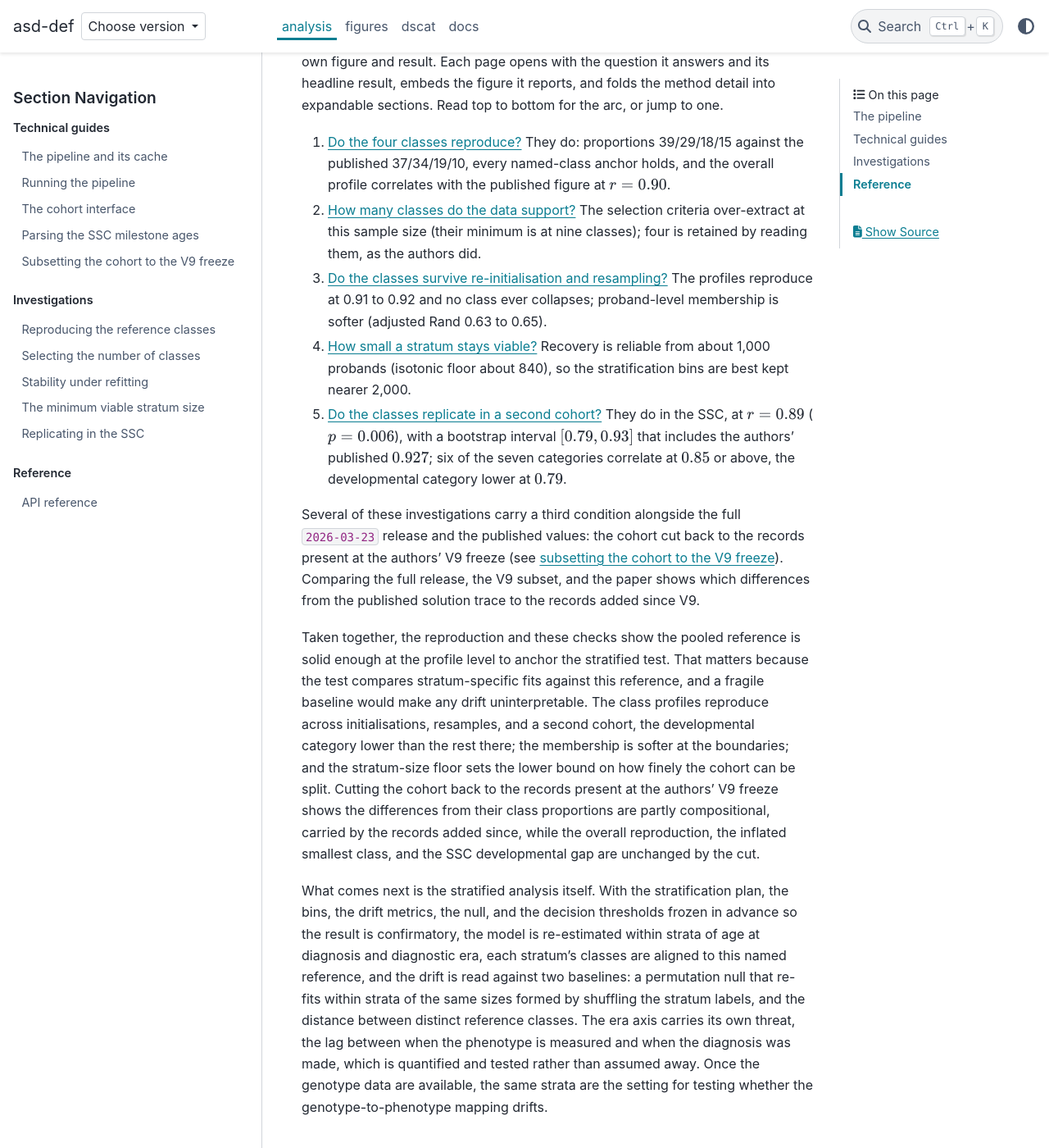
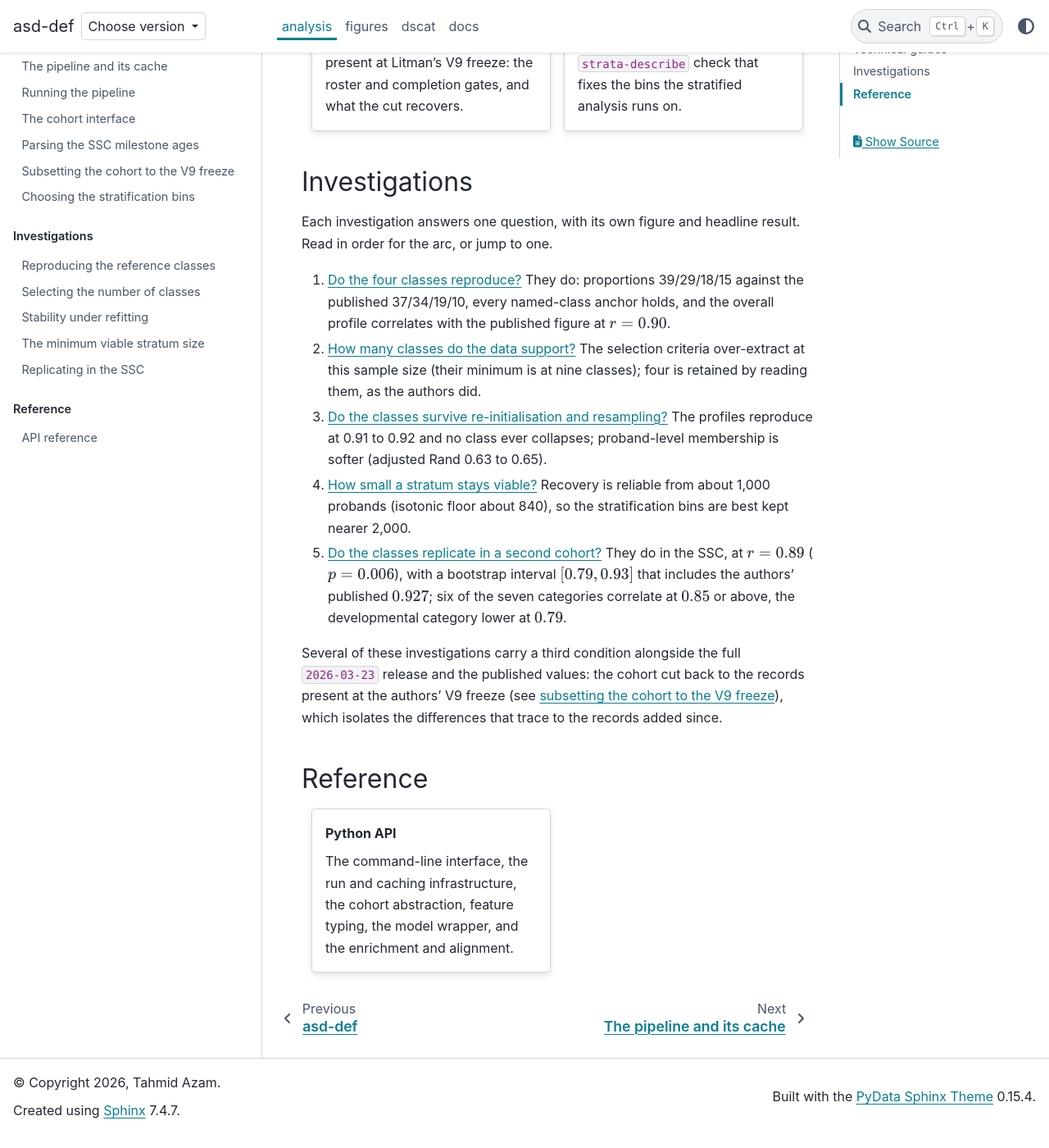
Before and after one commit to tahmidazam/asd-def, a Sphinx documentation site: the page built from docs/source/packages/analysis/index.md, in a window 1280 px wide and 1400 px high, scrolled down 2817 px. Shown: the whole window at 82% size. Built offline with Sphinx 7.4.7 and the PyData theme 0.15.4, drawn with Linux system fonts in a browser that asks for light colours; some of the changed text lies outside the part shown.

Commit message:
docs(analysis): document the stratification feasibility check
Add a guide for the binning policies, the acceptance requirements a partition
must meet, and the strata-describe stage that fixes the stratification bins.
Wire strata-describe into the package landing page (the pipeline diagram, the
stage table, and the guides grid) and into the runbook, which no longer stops
at replicate.

```diff
--- a/docs/source/packages/analysis/index.md
+++ b/docs/source/packages/analysis/index.md
@@ -4,17 +4,14 @@
 classes of Litman et al. (2025) and testing whether they hold within strata of age at
 diagnosis and diagnostic era.
 
-The package is built one pipeline stage at a time. Each stage is a CLI subcommand that reads
-named inputs and writes its outputs plus a manifest under a content-addressed `artefacts/`
-directory, so a later run recomputes only what changed.
+Each stage is a CLI subcommand that reads named inputs and writes its outputs plus a manifest
+under a content-addressed `artefacts/` directory, so a later run recomputes only what changed.
 
 ## The pipeline
 
 Three stages build the named reference, and four more stress-test it. The `cohort` stage builds
 the harmonised proband-by-feature matrix, `fit` fits the reference four-class mixture model, and
-`align` names the classes; the four checks branch from there. The remaining stages (the
-stratified analysis and reporting) are listed under "planned" in `analysis --help` and are added
-as the work proceeds.
+`align` names the classes; the four checks branch from there.
 
 :::{mermaid}
 flowchart LR
@@ -26,6 +23,7 @@
   align --> nmin[nmin]
   cohort --> select[select]
   cohort --> replicate[replicate]
+  cohort --> strata[strata-describe]
 :::
 
 The cohort layer sits behind one interface with a SPARK and an SSC backend, so a stage runs on
@@ -40,11 +38,12 @@
 | `stability` | Ranks many single-init fits by log-likelihood, and refits on random halves, comparing each fit to the reference. | {doc}`Stability under refitting <investigations/stability-under-refitting>` |
 | `nmin` | Refits at descending sample sizes to fix the minimum viable stratum size. | {doc}`The minimum viable stratum size <investigations/the-minimum-stratum-size>` |
 | `replicate` | Fits on the SPARK features shared with the SSC, projects onto the SSC, and correlates the profiles against a permutation null. | {doc}`Replicating in the SSC <investigations/replicating-in-the-ssc>` |
+| `strata-describe` | Builds the age-at-diagnosis and diagnostic-era axes, the lag, and the demographics, and tests each binning policy against the acceptance requirements. | {doc}`Choosing the stratification bins <guides/choosing-the-stratification-bins>` |
 
 ## Technical guides
 
 How the machinery works: the staged pipeline and its cache, the runbook, the cohort interface,
-and the SSC milestone parsing.
+the SSC milestone parsing, and choosing the stratification bins.
 
 ::::{grid} 1 1 2 2
 :gutter: 3
@@ -89,14 +88,20 @@
 roster and completion gates, and what the cut recovers.
 :::
 
+:::{grid-item-card} Choosing the stratification bins
+:link: guides/choosing-the-stratification-bins
+:link-type: doc
+
+The binning policies, the acceptance requirements a partition must meet, and the
+`strata-describe` check that fixes the bins the stratified analysis runs on.
+:::
+
 ::::
 
 ## Investigations
 
-The investigations follow the analysis as a sequence of questions, each with its own figure and
-result. Each page opens with the question it answers and its headline result, embeds the figure
-it reports, and folds the method detail into expandable sections. Read top to bottom for the arc,
-or jump to one.
+Each investigation answers one question, with its own figure and headline result. Read in order
+for the arc, or jump to one.
 
 1. {doc}`Do the four classes reproduce? <investigations/reproducing-the-reference-classes>` They
    do: proportions 39/29/18/15 against the published 37/34/19/10, every named-class anchor holds,
@@ -115,32 +120,10 @@
    includes the authors' published $0.927$; six of the seven categories correlate at $0.85$ or
    above, the developmental category lower at $0.79$.
 
-Several of these investigations carry a third condition alongside the full `2026-03-23` release and
-the published values: the cohort cut back to the records present at the authors' V9 freeze (see
-{doc}`subsetting the cohort to the V9 freeze <guides/subsetting-to-the-v9-freeze>`). Comparing the
-full release, the V9 subset, and the paper shows which differences from the published solution trace
-to the records added since V9.
-
-Taken together, the reproduction and these checks show the pooled reference is solid enough at the
-profile level to anchor the stratified test. That matters because the test compares
-stratum-specific fits against this reference, and a fragile baseline would make any drift
-uninterpretable. The class profiles reproduce across initialisations, resamples, and a second
-cohort, the developmental category lower than the rest there; the membership is softer at the
-boundaries; and the stratum-size floor sets the lower bound on how finely the cohort can be split.
-Cutting the cohort back to the records present at the authors' V9 freeze shows the differences from
-their class proportions are partly compositional, carried by the records added since, while the
-overall reproduction, the inflated smallest class, and the SSC developmental gap are unchanged by
-the cut.
-
-What comes next is the stratified analysis itself. With the stratification plan, the bins, the
-drift metrics, the null, and the decision thresholds frozen in advance so the result is
-confirmatory, the model is re-estimated within strata of age at diagnosis and diagnostic era, each
-stratum's classes are aligned to this named reference, and the drift is read against two
-baselines: a permutation null that re-fits within strata of the same sizes formed by shuffling the
-stratum labels, and the distance between distinct reference classes. The era axis carries its own
-threat, the lag between when the phenotype is measured and when the diagnosis was made, which is
-quantified and tested rather than assumed away. Once the genotype data are available, the same
-strata are the setting for testing whether the genotype-to-phenotype mapping drifts.
+Several of these investigations carry a third condition alongside the full `2026-03-23` release
+and the published values: the cohort cut back to the records present at the authors' V9 freeze
+(see {doc}`subsetting the cohort to the V9 freeze <guides/subsetting-to-the-v9-freeze>`), which
+isolates the differences that trace to the records added since.
 
 ## Reference
 
@@ -166,6 +149,7 @@
 guides/the-cohort-interface
 guides/parsing-ssc-milestone-ages
 guides/subsetting-to-the-v9-freeze
+guides/choosing-the-stratification-bins
 :::
 
 :::{toctree}
```
Also changed, not shown: docs/source/packages/analysis/guides/choosing-the-stratification-bins.md (added, +86 -0 lines), docs/source/packages/analysis/guides/running-the-pipeline.md (+11 -2 lines).
